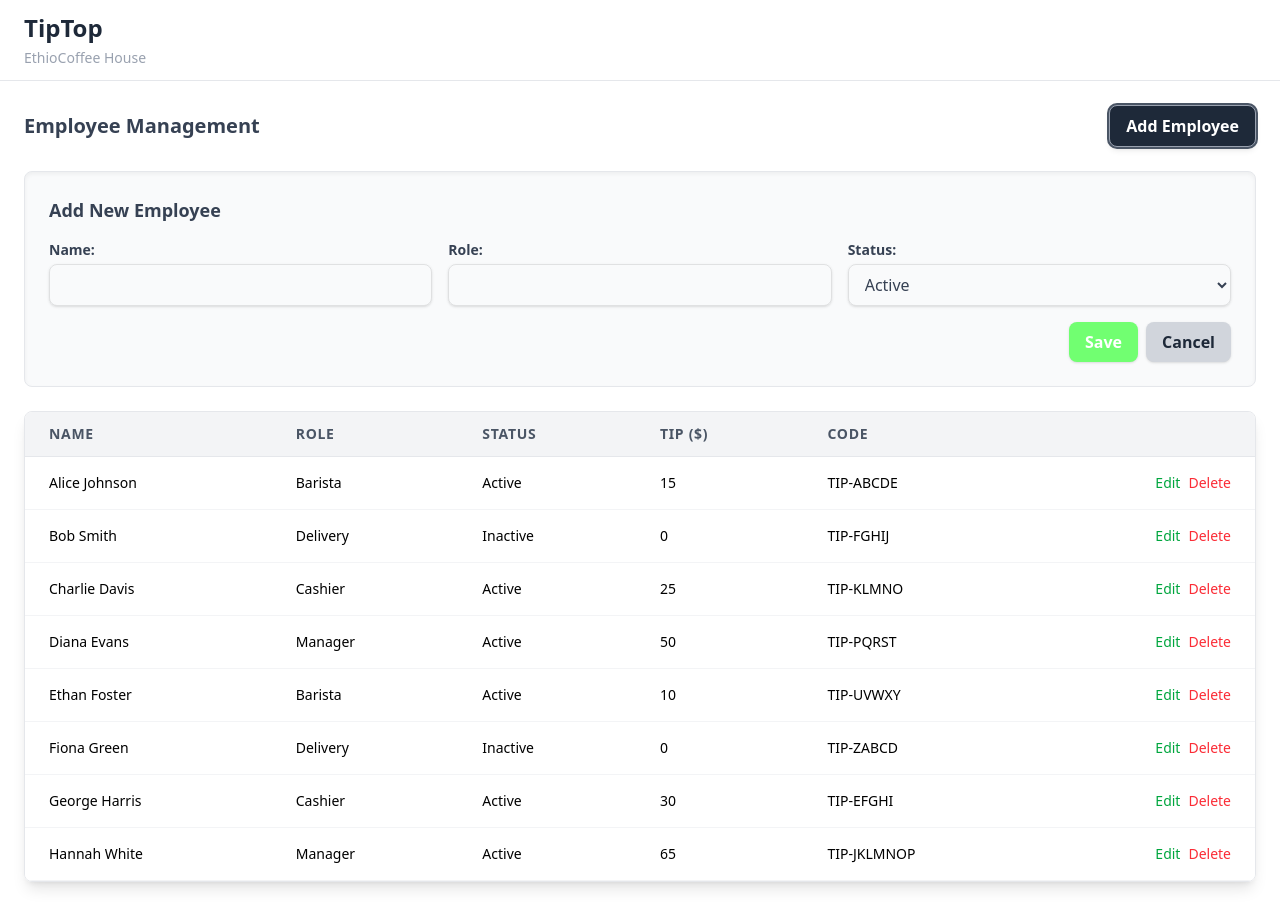
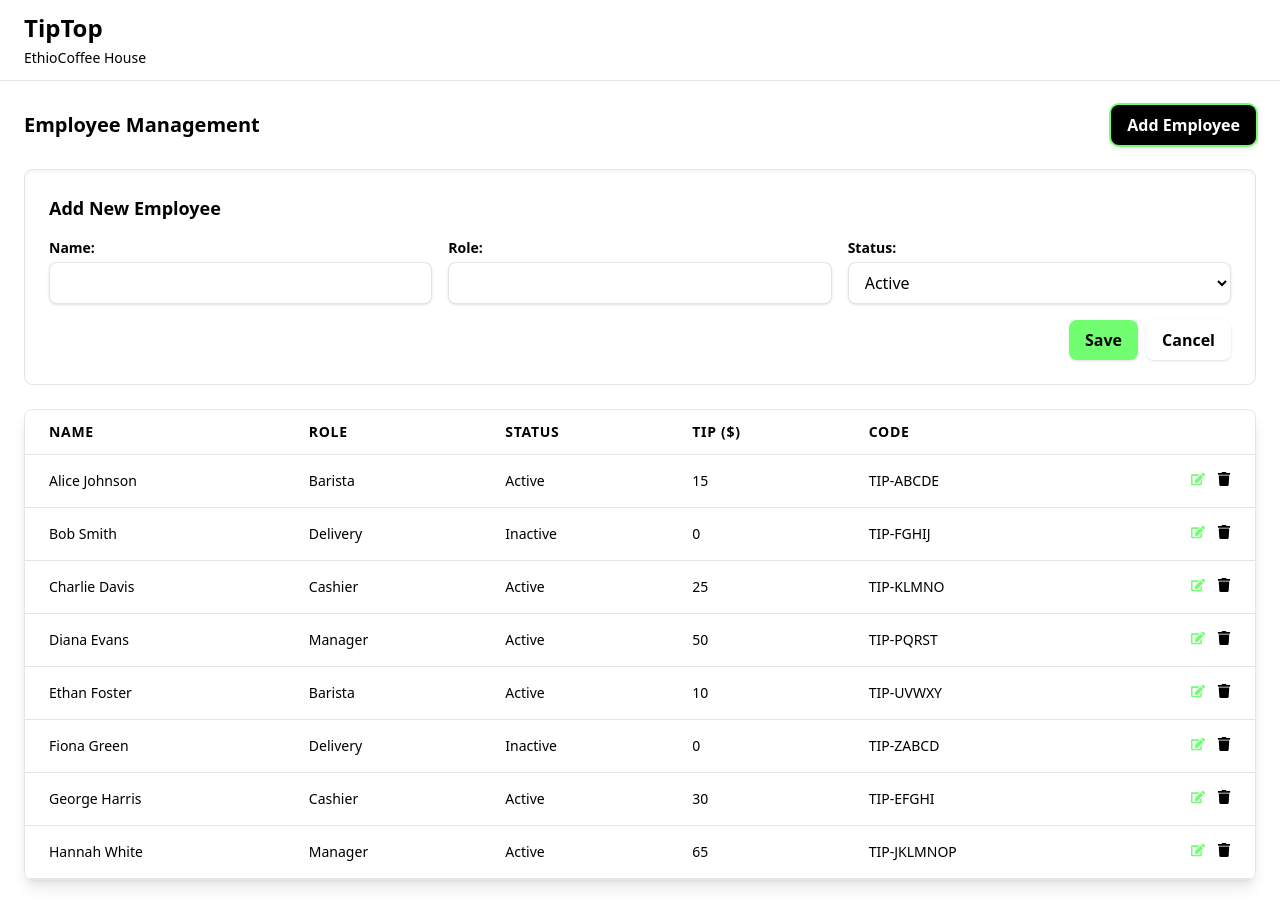
Before and after one commit to nuhajoy/Tipping-App-frontend, a Next.js app in the folder tipping-app/: page /dashboard/provider in a window 1280 px wide. Both pictures are taken after a click on the button "Add Employee". Built offline with nearby package versions, Linux system fonts and the light colour scheme.

Commit message:
update the styles

```diff
--- a/tipping-app/package.json
+++ b/tipping-app/package.json
@@ -20,6 +20,7 @@
     "react": "19.1.0",
     "react-dom": "19.1.0",
     "react-hook-form": "^7.62.0",
+    "react-icons": "^5.5.0",
     "sonner": "^2.0.7",
     "tailwind-merge": "^3.3.1",
     "zod": "^4.0.17",
--- a/tipping-app/src/app/dashboard/provider/page.jsx
+++ b/tipping-app/src/app/dashboard/provider/page.jsx
@@ -1,6 +1,7 @@
 "use client";
 
 import { useState, useEffect } from "react";
+import { FaEdit, FaTrash } from "react-icons/fa"; // ✅ Import icons
 
 export default function EmployeeDashboard() {
   const [employees, setEmployees] = useState([]);
@@ -23,70 +24,14 @@ export default function EmployeeDashboard() {
         setEmployees(JSON.parse(storedEmployees));
       } else {
         const dummyEmployees = [
-          {
-            id: "1",
-            name: "Alice Johnson",
-            role: "Barista",
-            status: "Active",
-            tip: 15,
-            code: "TIP-ABCDE",
-          },
-          {
-            id: "2",
-            name: "Bob Smith",
-            role: "Delivery",
-            status: "Inactive",
-            tip: 0,
-            code: "TIP-FGHIJ",
-          },
-          {
-            id: "3",
-            name: "Charlie Davis",
-            role: "Cashier",
-            status: "Active",
-            tip: 25,
-            code: "TIP-KLMNO",
-          },
-          {
-            id: "4",
-            name: "Diana Evans",
-            role: "Manager",
-            status: "Active",
-            tip: 50,
-            code: "TIP-PQRST",
-          },
-          {
-            id: "5",
-            name: "Ethan Foster",
-            role: "Barista",
-            status: "Active",
-            tip: 10,
-            code: "TIP-UVWXY",
-          },
-          {
-            id: "6",
-            name: "Fiona Green",
-            role: "Delivery",
-            status: "Inactive",
-            tip: 0,
-            code: "TIP-ZABCD",
-          },
-          {
-            id: "7",
-            name: "George Harris",
-            role: "Cashier",
-            status: "Active",
-            tip: 30,
-            code: "TIP-EFGHI",
-          },
-          {
-            id: "8",
-            name: "Hannah White",
-            role: "Manager",
-            status: "Active",
-            tip: 65,
-            code: "TIP-JKLMNOP",
-          },
+          { id: "1", name: "Alice Johnson", role: "Barista", status: "Active", tip: 15, code: "TIP-ABCDE" },
+          { id: "2", name: "Bob Smith", role: "Delivery", status: "Inactive", tip: 0, code: "TIP-FGHIJ" },
+          { id: "3", name: "Charlie Davis", role: "Cashier", status: "Active", tip: 25, code: "TIP-KLMNO" },
+          { id: "4", name: "Diana Evans", role: "Manager", status: "Active", tip: 50, code: "TIP-PQRST" },
+          { id: "5", name: "Ethan Foster", role: "Barista", status: "Active", tip: 10, code: "TIP-UVWXY" },
+          { id: "6", name: "Fiona Green", role: "Delivery", status: "Inactive", tip: 0, code: "TIP-ZABCD" },
+          { id: "7", name: "George Harris", role: "Cashier", status: "Active", tip: 30, code: "TIP-EFGHI" },
+          { id: "8", name: "Hannah White", role: "Manager", status: "Active", tip: 65, code: "TIP-JKLMNOP" },
         ];
         setEmployees(dummyEmployees);
       }
@@ -160,66 +105,56 @@ export default function EmployeeDashboard() {
   };
 
   return (
-    <div className="bg-white min-h-screen font-sans">
+    <div className="bg-background text-foreground min-h-screen font-sans">
       <div className="mx-auto overflow-hidden">
-        <header className="px-3 sm:px-6 py-3 border-b border-gray-200">
-          <h2 className="font-bold text-2xl text-gray-800">TipTop</h2>
-          <p className="text-gray-400 text-sm mt-1">EthioCoffee House</p>
+        <header className="px-3 sm:px-6 py-3 border-b border-border">
+          <h2 className="font-bold text-2xl">TipTop</h2>
+          <p className="text-muted-foreground text-sm mt-1">EthioCoffee House</p>
         </header>
 
         <main className="p-4 sm:p-6">
           {message && (
-            <div className="mb-4 p-3 rounded-lg text-sm text-center text-white bg-green-500 transition-opacity duration-300">
+            <div className="mb-4 p-3 rounded-lg text-sm text-center text-foreground bg-accent transition-opacity duration-300">
               {message}
             </div>
           )}
 
           <div className="mb-6 flex flex-col sm:flex-row justify-between items-start sm:items-center gap-3">
-            <h3 className="font-semibold text-lg sm:text-xl text-gray-700">
-              Employee Management
-            </h3>
+            <h3 className="font-semibold text-lg sm:text-xl">Employee Management</h3>
             <button
               onClick={handleAddEmployeeClick}
-              className="w-full sm:w-auto bg-gray-800 border border-gray-400 hover:bg-gray-900 text-white font-bold py-2 px-4 rounded-lg shadow-md transition-all duration-300 transform hover:scale-105 focus:outline-none focus:ring-2 focus:ring-gray-600"
+              className="w-full sm:w-auto bg-secondary text-secondary-foreground font-bold py-2 px-4 rounded-lg shadow-md transition-all duration-300 transform hover:scale-105 focus:outline-none focus:ring-2 focus:ring-ring"
             >
               Add Employee
             </button>
           </div>
 
           {isAddingEmployee && (
-            <div className="mb-6 p-4 sm:p-6 bg-gray-50 rounded-lg border border-gray-200 shadow-inner">
-              <h4 className="font-semibold text-base sm:text-lg text-gray-700 mb-4">
-                Add New Employee
-              </h4>
+            <div className="mb-6 p-4 sm:p-6 bg-muted rounded-lg border border-border shadow-inner">
+              <h4 className="font-semibold text-base sm:text-lg mb-4">Add New Employee</h4>
               <div className="grid grid-cols-1 sm:grid-cols-3 gap-4">
                 <div>
-                  <label className="block text-gray-700 text-sm font-bold mb-1">
-                    Name:
-                  </label>
+                  <label className="block text-sm font-bold mb-1">Name:</label>
                   <input
                     type="text"
-                    className="shadow-sm border rounded-lg w-full py-2 px-3 text-gray-700 focus:outline-none focus:ring-2 focus:ring-green-500 focus:border-transparent"
+                    className="shadow-sm border rounded-lg w-full py-2 px-3 focus:outline-none focus:ring-2 focus:ring-ring focus:border-transparent bg-background text-foreground"
                     value={newEmployeeName}
                     onChange={(e) => setNewEmployeeName(e.target.value)}
                   />
                 </div>
                 <div>
-                  <label className="block text-gray-700 text-sm font-bold mb-1">
-                    Role:
-                  </label>
+                  <label className="block text-sm font-bold mb-1">Role:</label>
                   <input
                     type="text"
-                    className="shadow-sm border rounded-lg w-full py-2 px-3 text-gray-700 focus:outline-none focus:ring-2 focus:ring-green-500 focus:border-transparent"
+                    className="shadow-sm border rounded-lg w-full py-2 px-3 focus:outline-none focus:ring-2 focus:ring-ring focus:border-transparent bg-background text-foreground"
                     value={newEmployeeRole}
                     onChange={(e) => setNewEmployeeRole(e.target.value)}
                   />
                 </div>
                 <div>
-                  <label className="block text-gray-700 text-sm font-bold mb-1">
-                    Status:
-                  </label>
+                  <label className="block text-sm font-bold mb-1">Status:</label>
                   <select
-                    className="shadow-sm border rounded-lg w-full py-2 px-3 text-gray-700 focus:outline-none focus:ring-2 focus:ring-green-500 focus:border-transparent"
+                    className="shadow-sm border rounded-lg w-full py-2 px-3 focus:outline-none focus:ring-2 focus:ring-ring focus:border-transparent bg-background text-foreground"
                     value={newEmployeeStatus}
                     onChange={(e) => setNewEmployeeStatus(e.target.value)}
                   >
@@ -231,13 +166,13 @@ export default function EmployeeDashboard() {
               <div className="flex justify-end mt-4 space-x-2">
                 <button
                   onClick={handleSaveEmployee}
-                  className="bg-[#71FF71] hover:bg-green-600 text-white font-bold py-2 px-4 rounded-lg shadow-sm focus:outline-none focus:ring-2 focus:ring-green-500"
+                  className="bg-accent text-accent-foreground font-bold py-2 px-4 rounded-lg shadow-sm focus:outline-none focus:ring-2 focus:ring-ring"
                 >
                   Save
                 </button>
                 <button
                   onClick={handleCancelAddEmployee}
-                  className="bg-gray-300 hover:bg-gray-400 text-gray-800 font-bold py-2 px-4 rounded-lg shadow-sm focus:outline-none focus:ring-2 focus:ring-gray-400"
+                  className="bg-muted text-muted-foreground font-bold py-2 px-4 rounded-lg shadow-sm focus:outline-none focus:ring-2 focus:ring-ring"
                 >
                   Cancel
                 </button>
@@ -245,34 +180,21 @@ export default function EmployeeDashboard() {
             </div>
           )}
 
-          <div className="shadow-lg rounded-lg border border-gray-200 overflow-x-auto">
+          <div className="shadow-lg rounded-lg border border-border overflow-x-auto">
             <table className="min-w-full text-sm">
               <thead>
-                <tr className="bg-gray-100 border-b border-gray-200">
-                  <th className="px-3 sm:px-6 py-3 text-left font-semibold text-gray-600 uppercase tracking-wider">
-                    Name
-                  </th>
-                  <th className="px-3 sm:px-6 py-3 text-left font-semibold text-gray-600 uppercase tracking-wider">
-                    Role
-                  </th>
-                  <th className="px-3 sm:px-6 py-3 text-left font-semibold text-gray-600 uppercase tracking-wider">
-                    Status
-                  </th>
-                  <th className="px-3 sm:px-6 py-3 text-left font-semibold text-gray-600 uppercase tracking-wider">
-                    Tip ($)
-                  </th>
-                  <th className="px-3 sm:px-6 py-3 text-left font-semibold text-gray-600 uppercase tracking-wider">
-                    Code
-                  </th>
-                  <th className="px-3 sm:px-6 py-3 text-left font-semibold text-gray-600 uppercase tracking-wider"></th>
+                <tr className="bg-muted border-b border-border">
+                  <th className="px-3 sm:px-6 py-3 text-left font-semibold uppercase tracking-wider">Name</th>
+                  <th className="px-3 sm:px-6 py-3 text-left font-semibold uppercase tracking-wider">Role</th>
+                  <th className="px-3 sm:px-6 py-3 text-left font-semibold uppercase tracking-wider">Status</th>
+                  <th className="px-3 sm:px-6 py-3 text-left font-semibold uppercase tracking-wider">Tip ($)</th>
+                  <th className="px-3 sm:px-6 py-3 text-left font-semibold uppercase tracking-wider">Code</th>
+                  <th className="px-3 sm:px-6 py-3 text-left font-semibold uppercase tracking-wider"></th>
                 </tr>
               </thead>
               <tbody>
                 {employees.map((employee) => (
-                  <tr
-                    key={employee.id}
-                    className="bg-white hover:bg-gray-50 border-b border-gray-100"
-                  >
+                  <tr key={employee.id} className="bg-background hover:bg-muted border-b border-border">
                     {editingEmployee && editingEmployee.id === employee.id ? (
                       <>
                         <td className="px-3 sm:px-6 py-4">
@@ -281,7 +203,7 @@ export default function EmployeeDashboard() {
                             name="name"
                             value={editingEmployee.name}
                             onChange={handleEditInputChange}
-                            className="w-full border rounded-lg py-1 px-2"
+                            className="w-full border rounded-lg py-1 px-2 bg-background text-foreground"
                           />
                         </td>
                         <td className="px-3 sm:px-6 py-4">
@@ -290,7 +212,7 @@ export default function EmployeeDashboard() {
                             name="role"
                             value={editingEmployee.role}
                             onChange={handleEditInputChange}
-                            className="w-full border rounded-lg py-1 px-2"
+                            className="w-full border rounded-lg py-1 px-2 bg-background text-foreground"
                           />
                         </td>
                         <td className="px-3 sm:px-6 py-4">
@@ -298,34 +220,32 @@ export default function EmployeeDashboard() {
                             name="status"
                             value={editingEmployee.status}
                             onChange={handleEditInputChange}
-                            className="w-full border rounded-lg py-1 px-2"
+                            className="w-full border rounded-lg py-1 px-2 bg-background text-foreground"
                           >
                             <option value="Active">Active</option>
                             <option value="Inactive">Inactive</option>
                           </select>
                         </td>
-                        <td className="px-3 sm:px-6 py-4">
-                          {editingEmployee.tip}
-                        </td>
+                        <td className="px-3 sm:px-6 py-4">{editingEmployee.tip}</td>
                         <td className="px-3 sm:px-6 py-4">
                           <input
                             type="text"
                             name="code"
                             value={editingEmployee.code}
                             onChange={handleEditInputChange}
-                            className="w-full border rounded-lg py-1 px-2"
+                            className="w-full border rounded-lg py-1 px-2 bg-background text-foreground"
                           />
                         </td>
                         <td className="px-3 sm:px-6 py-4 text-right space-x-2">
                           <button
                             onClick={handleSaveEdit}
-                            className="text-[#71FF71] hover:text-green-600"
+                            className="text-accent hover:underline"
                           >
                             Save
                           </button>
                           <button
                             onClick={handleCancelEdit}
-                            className="text-gray-600 hover:text-gray-900"
+                            className="text-muted-foreground hover:underline"
                           >
                             Cancel
                           </button>
@@ -338,18 +258,19 @@ export default function EmployeeDashboard() {
                         <td className="px-3 sm:px-6 py-4">{employee.status}</td>
                         <td className="px-3 sm:px-6 py-4">{employee.tip}</td>
                         <td className="px-3 sm:px-6 py-4">{employee.code}</td>
-                        <td className="px-3 sm:px-6 py-4 text-right space-x-2">
+                        <td className="px-3 sm:px-6 py-4 text-right space-x-3">
+                          {/* ✅ Replaced text with icons */}
                           <button
                             onClick={() => handleEditClick(employee)}
-                            className="text-green-600 hover:text-[#71FF71]"
+                            className="text-accent hover:text-accent/80"
                           >
-                            Edit
+                            <FaEdit />
                           </button>
                           <button
                             onClick={() => handleDeleteEmployee(employee.id)}
-                            className="text-red-500 hover:text-red-700"
+                            className="text-destructive hover:text-destructive/80"
                           >
-                            Delete
+                            <FaTrash />
                           </button>
                         </td>
                       </>
@@ -360,7 +281,7 @@ export default function EmployeeDashboard() {
                   <tr>
                     <td
                       colSpan="6"
-                      className="px-3 sm:px-6 py-6 text-center text-gray-500"
+                      className="px-3 sm:px-6 py-6 text-center text-muted-foreground"
                     >
                       No employees added yet.
                     </td>
```
Also changed, not shown: tipping-app/constants.js (deleted, +0 -9 lines), tipping-app/src/app/Tip/page.jsx (+23 -13 lines), tipping-app/src/components/ui/alert.jsx (+4 -3 lines), 1 other file (tests, documents, lock files or other folders).
